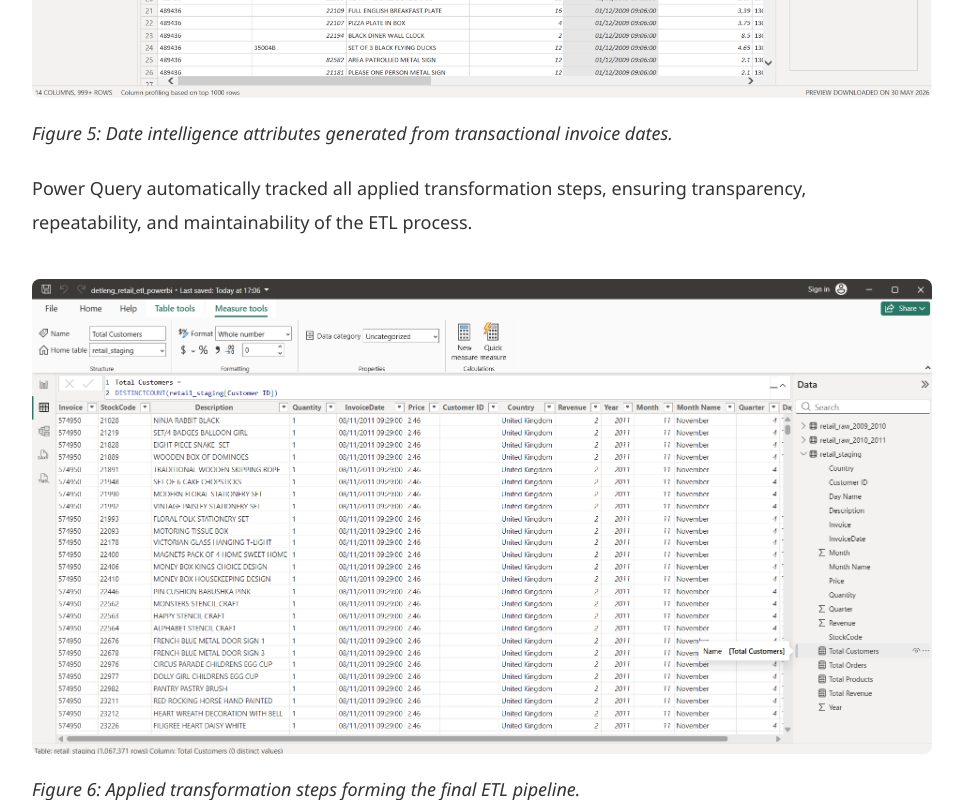
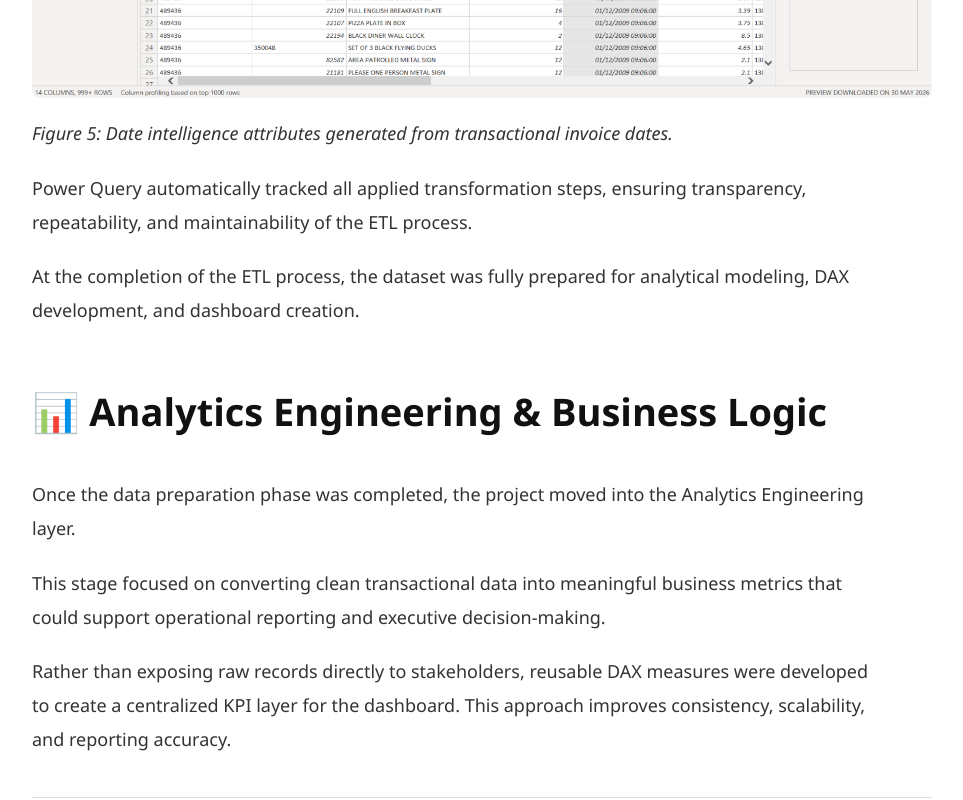
Before and after one commit to Navid-Ishaq/detleng-case-studies, a plain HTML site: page 01-retail-sales-performance-dashboard/cs-001.html in a window 1280 px wide. Shown: the part 11200-12000 px from the top of the page, without its empty margins (158-1121 px from the left). Drawn offline with Linux system fonts and the light colour scheme.

Commit message:
Update cs-001.html

```diff
--- a/01-retail-sales-performance-dashboard/cs-001.html
+++ b/01-retail-sales-performance-dashboard/cs-001.html
@@ -861,17 +861,6 @@
 ensuring transparency, repeatability, and maintainability of the ETL process.
 </p>
 
-<img
-src="assets/05-cs-001-dax-measures.png"
-alt="Applied Transformation Steps"
-style="width:100%; margin-top:20px; border-radius:8px;"
->
-
-<p>
-<em>
-Figure 6: Applied transformation steps forming the final ETL pipeline.
-</em>
-</p>
 
 <p>
 At the completion of the ETL process, the dataset was fully prepared for
```
